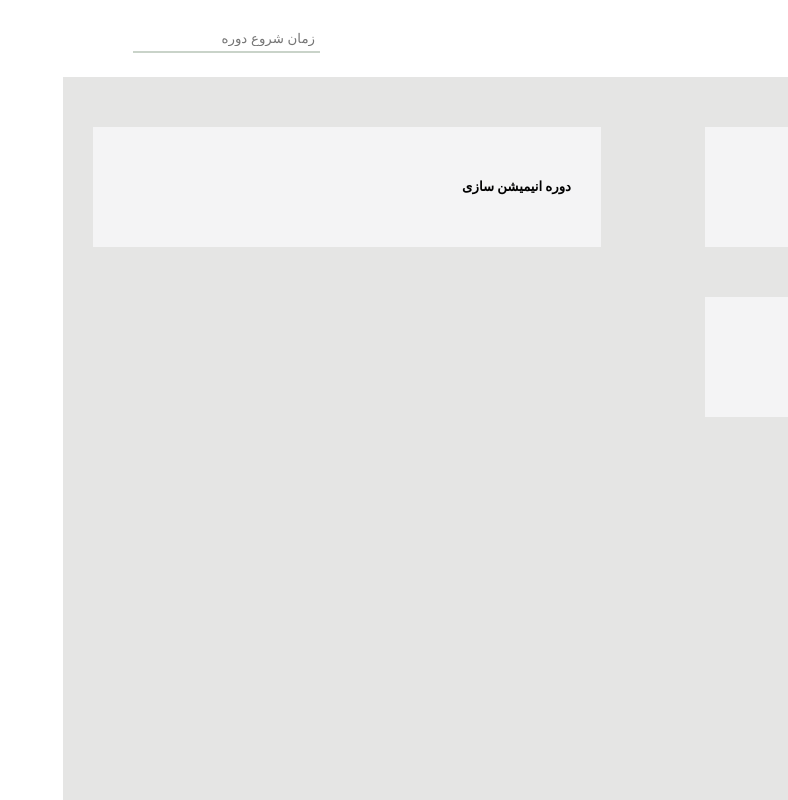
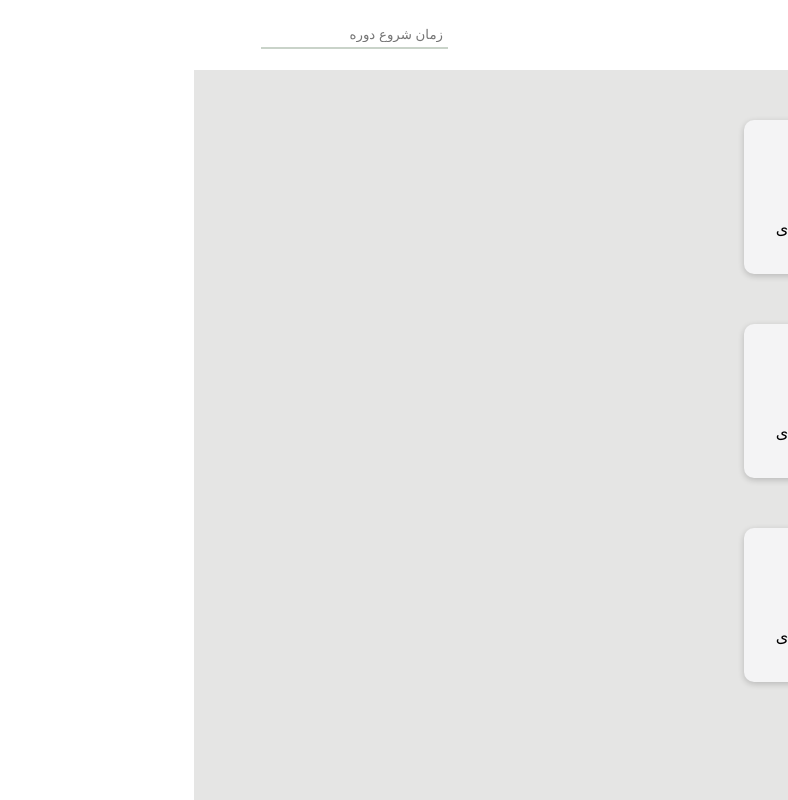
Before and after one commit to jedimahdi/i-shan, a Vue app: page / in a window 1280 px wide. Shown: the whole page, without its empty margins (492-1280 px from the left). Built offline with nearby package versions, Linux system fonts and the light colour scheme.

Commit message:
update search input and working on course component

```diff
--- a/src/components/Course/Course.vue
+++ b/src/components/Course/Course.vue
@@ -1,6 +1,28 @@
 <template>
   <div class="course">
-    <h5>دوره انیمیشن سازی</h5>
+    <div class="course-detail">
+      <h5 class="course-category">
+        <span class="lnr lnr-tag"></span> دوره انیمیشن سازی
+      </h5>
+      <h4 class="course-title">رشته انیمیت سه بعدی</h4>
+      <div class="course-info">
+        <div class="course-length">
+          <span class="lnr lnr-clock"></span> 24:33:25
+        </div>
+        <div class="course-files">
+          <span class="lnr lnr-paperclip"></span> 25
+        </div>
+        <div class="course-inbox"><span class="lnr lnr-inbox"></span> 3</div>
+      </div>
+    </div>
+    <div class="course-left">
+      <div class="remaining-percent">
+        <span class="green-mode">85</span> درصد تکمیل شده
+      </div>
+      <div class="remaining-percent">
+        <span class="red-mode">6</span> روز مانده تا کلاس بعدی
+      </div>
+    </div>
   </div>
 </template>
 
@@ -13,8 +35,42 @@ export default {
 <style scoped>
 .course {
   background-color: #f4f4f5ff;
-  padding: 50px 30px;
-  width: 40%;
+  padding: 10px 0;
+  width: 600px;
   margin-bottom: 50px;
+  display: flex;
+  justify-content: space-around;
+  border-radius: 10px;
+  box-shadow: 0 2px 6px rgba(10, 10, 10, 0.2);
+}
+
+.course-info {
+  color: #8f9199ff;
+  display: flex;
+  justify-content: space-between;
+  width: 250px;
+  border: 1px solid #e3e3e3ff;
+}
+.green-mode {
+  color: #42b547ff;
+  font-size: 40px;
+}
+.red-mode {
+  color: #f37339ff;
+  font-size: 40px;
+}
+
+.course-category {
+  color: #8f9199ff;
+}
+.course-category .lnr {
+  position: relative;
+  top: 3px;
+}
+
+.course-title {
+  font-size: 32px;
+  margin-bottom: 30px;
+  margin-top: 10px;
 }
 </style>
--- a/src/components/Panel/Sidebar.vue
+++ b/src/components/Panel/Sidebar.vue
@@ -1,7 +1,7 @@
 <template>
   <aside class="sidebar">
     <div class="logo">
-      <a href="#"><img src="../../assets/bitmap.png" alt="logo" width="40"/></a>
+      <a href="#"><img src="../../assets/bitmap.png" alt="logo" width="35"/></a>
     </div>
     <nav class="sidebar-nav">
       <ul>
--- a/src/views/Dashboard.vue
+++ b/src/views/Dashboard.vue
@@ -31,15 +31,20 @@ export default {
   align-items: center;
   justify-content: space-between;
   background-color: #fff;
-  padding: 20px;
+  padding: 17px;
   box-sizing: border-box;
 }
 
 .search input {
   margin-right: 50px;
   border-radius: 20px;
-  padding: 10px;
+  padding: 5px 30px;
   border: 1px solid #c9d3c9ff;
+  font-size: 21px;
+}
+
+.search input::placeholder {
+  color: #000;
 }
 
 .start-time {
```
